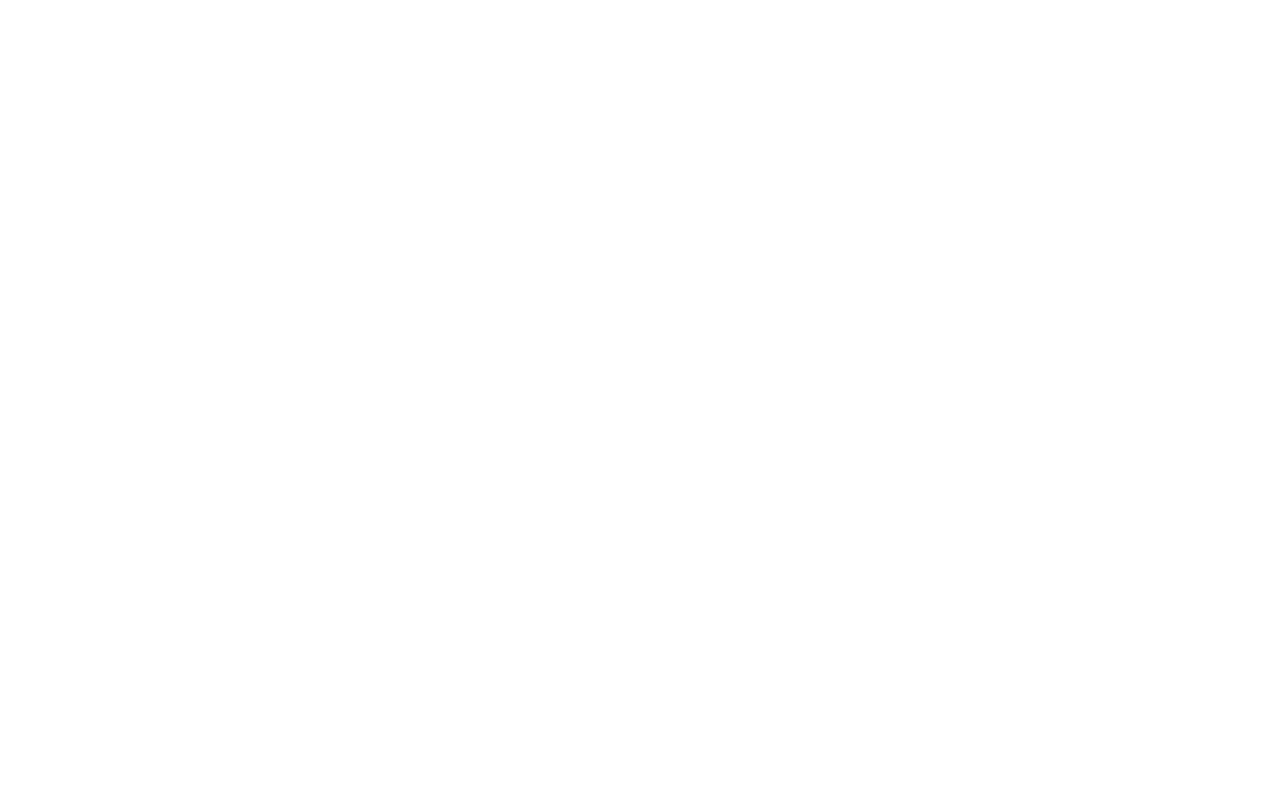
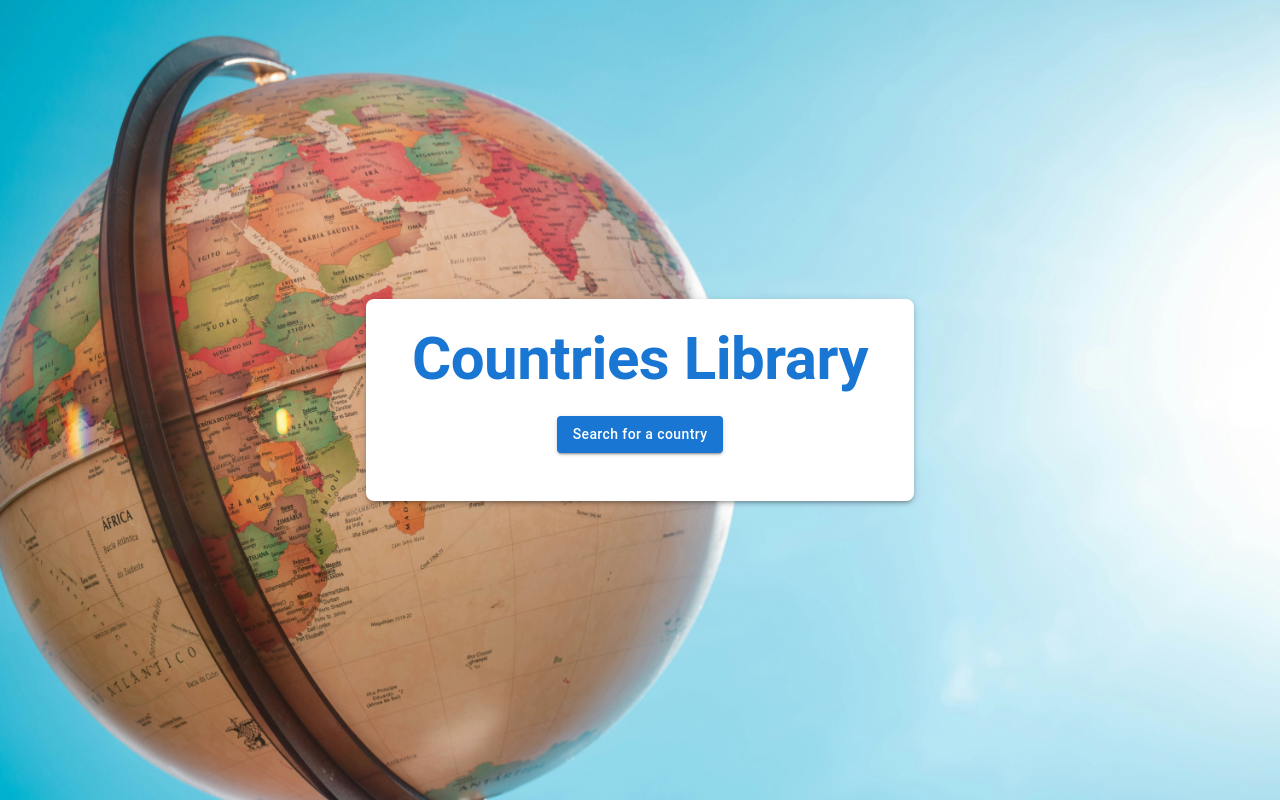
Before and after one commit to Derrick-Nyongesa/Countries, a React (Create React App) app: page / in a window 1280 px wide. Built offline with nearby package versions, Linux system fonts and the light colour scheme.

Commit message:
main page craeted

```diff
--- a/src/App.js
+++ b/src/App.js
@@ -1,17 +1,78 @@
+import { useState } from "react";
 import "./App.css";
-import { Box, TextField } from "@mui/material";
+import bgImage from "./assets/lucas-george-wendt-IYm2PCy0f8c-unsplash.jpg";
+import { Box, TextField, Typography, Button } from "@mui/material";
 
 function App() {
+  const [showSearch, setShowSearch] = useState(false);
+
+  const handleShowSearch = () => {
+    setShowSearch(true);
+  };
+
+  const handleHideSearch = () => {
+    setShowSearch(false);
+  };
+
   return (
-    <></>
-    // <Box
-    //   component="form"
-    //   sx={{ "& > :not(style)": { m: 1, width: "25ch" } }}
-    //   noValidate
-    //   autoComplete="off"
-    // >
-    //   <TextField id="outlined-basic" variant="outlined" />
-    // </Box>
+    <>
+      <Box
+        sx={{
+          minHeight: "100vh",
+          bgcolor: "#f5f5f5",
+          display: "flex",
+          justifyContent: "center",
+          alignItems: "center",
+          px: 2,
+          backgroundImage: `url(${bgImage})`,
+          backgroundSize: "cover",
+          backgroundPosition: "left center",
+          backgroundRepeat: "no-repeat",
+          position: "relative",
+        }}
+      >
+        <Box
+          sx={{
+            width: "100%",
+            maxWidth: 500,
+            textAlign: "center",
+            p: 3,
+            bgcolor: "white",
+            borderRadius: 2,
+            boxShadow: 3,
+          }}
+        >
+          <Typography
+            variant="h2"
+            component="h1"
+            gutterBottom
+            sx={{ color: "#1976d2", fontWeight: "bold" }}
+            onClick={handleHideSearch}
+            style={{ cursor: "pointer" }}
+          >
+            Countries Library
+          </Typography>
+          {!showSearch && (
+            <Button
+              variant="contained"
+              onClick={handleShowSearch}
+              sx={{ mb: 3, textTransform: "none" }}
+            >
+              Search for a country
+            </Button>
+          )}
+
+          {showSearch && (
+            <TextField
+              fullWidth
+              placeholder="Type a country name..."
+              variant="outlined"
+              autoFocus
+            />
+          )}
+        </Box>
+      </Box>
+    </>
   );
 }
 
```
Also changed, not shown: src/assets/lucas-george-wendt-IYm2PCy0f8c-unsplash.jpg (added).
